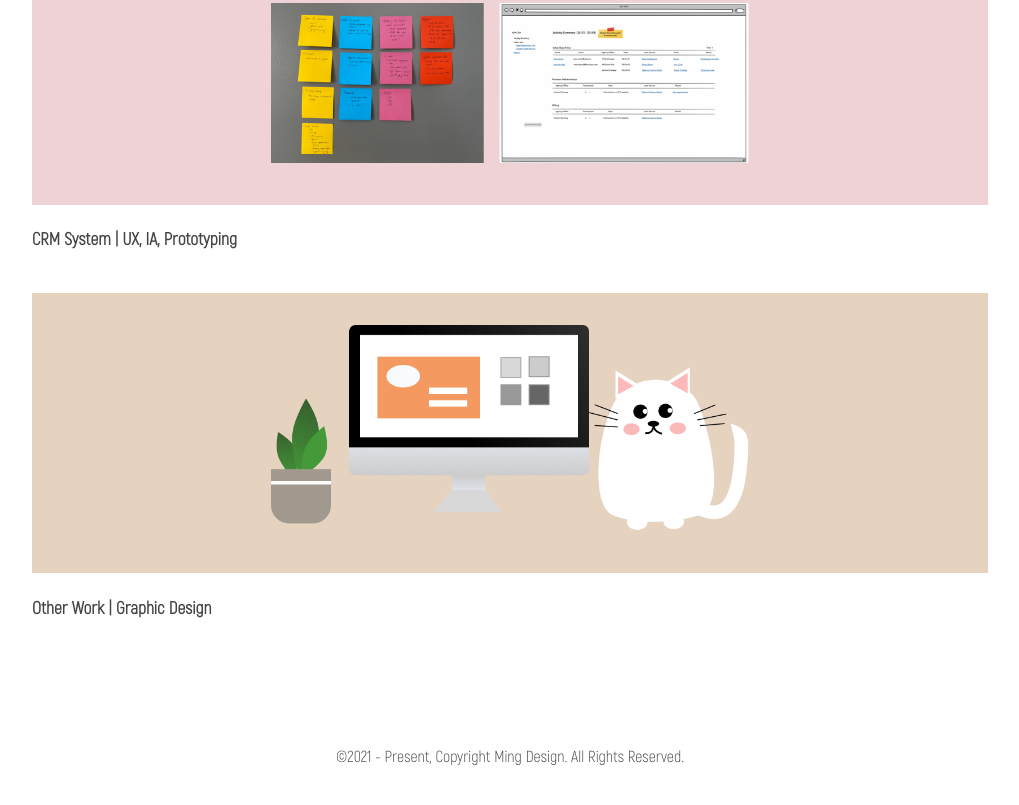
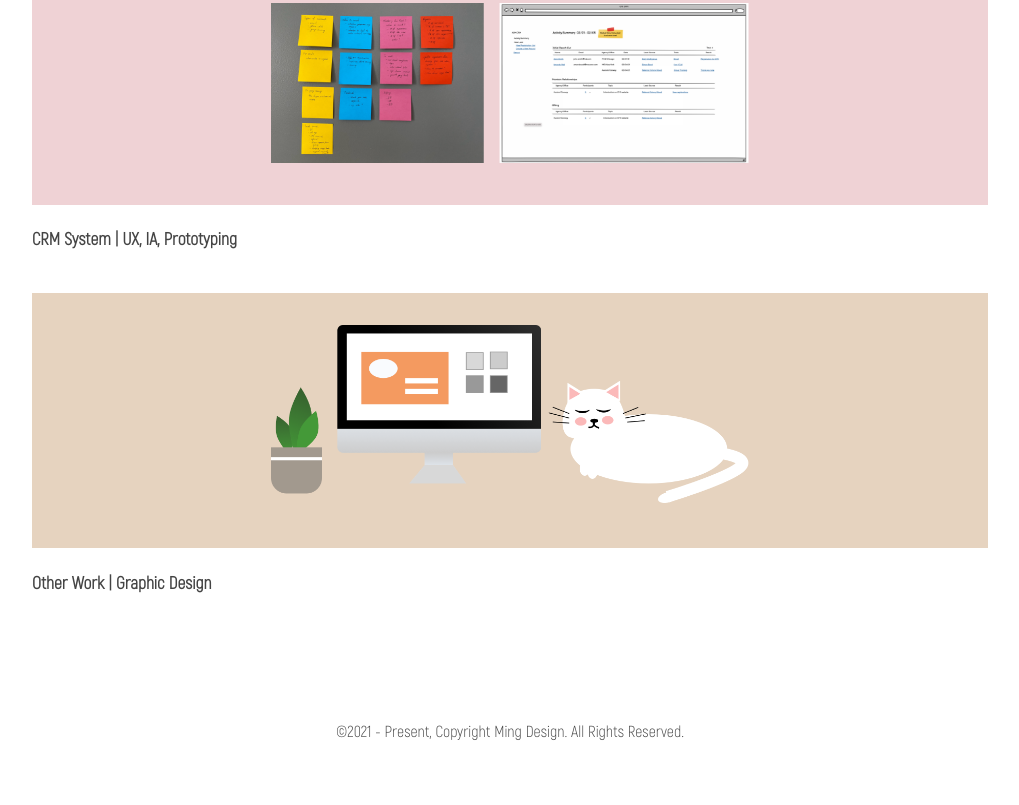
Before and after one commit to slevine/mingdesign_public, a plain HTML site: page index.html in a window 1280 px wide. Shown: the part 1121-1926 px from the top of the page, without its empty margins (130-1149 px from the left). After the commit the page ends 1901 px from the top, so only its background shows below. Drawn offline with Linux system fonts and the light colour scheme.

Commit message:
add image for home

```diff
--- a/index.html
+++ b/index.html
@@ -41,7 +41,7 @@
 				<h3><a href="sample-crm.html">CRM System | UX,  IA, Prototyping</a></h3>
 		</div>
 
-			<div class="sample4"><a href="sample-other.html"><img src="images/computer-cat.png" class="responsive"></a></div>
+			<div class="sample4"><a href="sample-other.html"><img src="images/other-cat.png" class="responsive"></a></div>
 			<div>
 				<h3><a href="sample-other.html">Other Work | Graphic Design</a></h3>
 		</div>
```
Also changed, not shown: images/other-cat.png (added).
